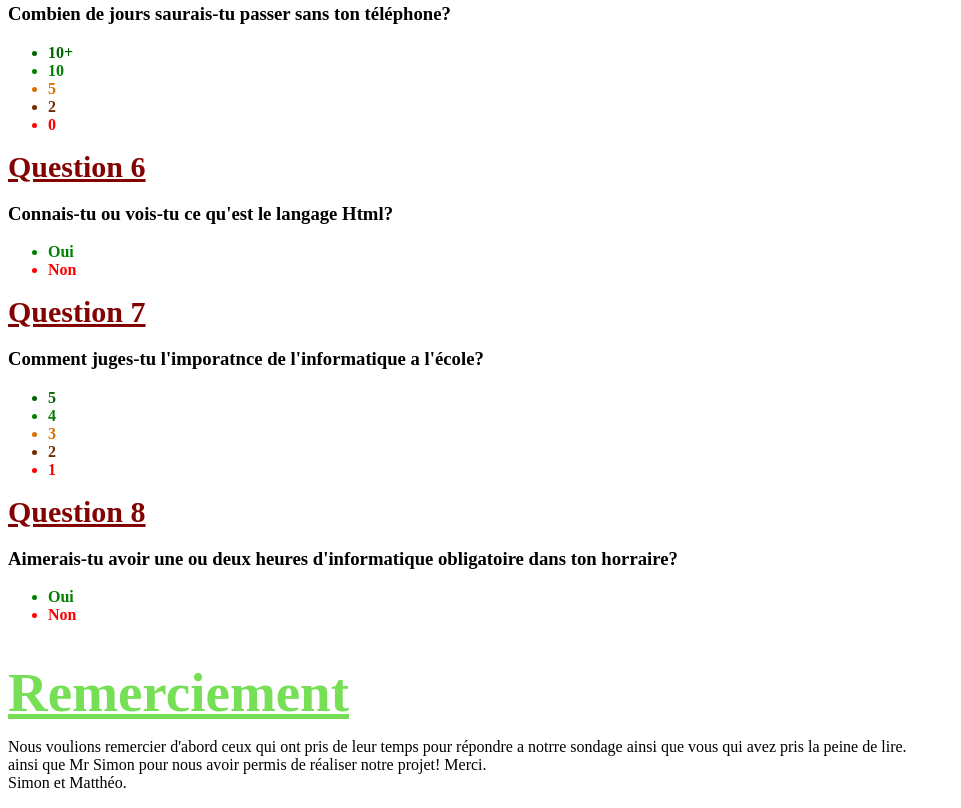
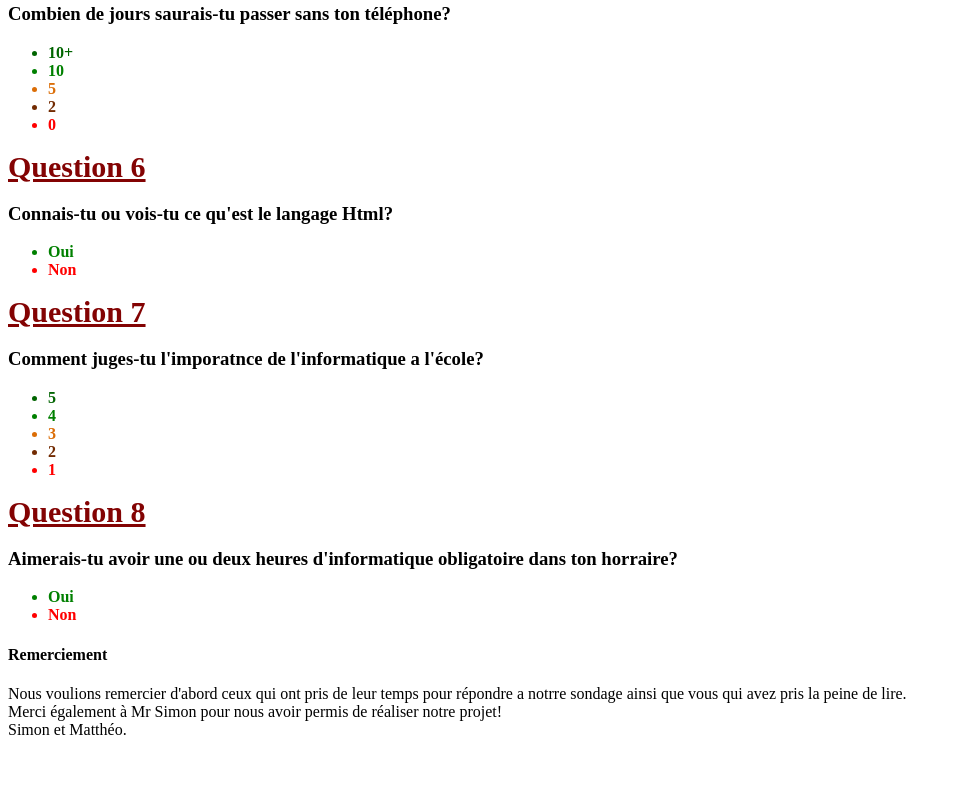
Before and after one commit to SimonCostard/Projet, a plain HTML site: page index.html in a window 1280 px wide. Shown: the part 1081-1889 px from the top of the page, without its empty margins (0-961 px from the left). After the commit the page ends 1836 px from the top, so only its background shows below. Drawn offline with Linux system fonts and the light colour scheme.

Commit message:
perfectionnement conclusion

```diff
--- a/index.html
+++ b/index.html
@@ -109,9 +109,9 @@
                 <li class="q7">Non</li>
             </ul>
 
-    <h1>Remerciement</h1>
+    <h4>Remerciement</h4>
     <p>Nous voulions remercier d'abord ceux qui ont pris de leur temps pour répondre a notrre sondage ainsi que vous qui avez pris la peine de lire.
-     </br> ainsi que Mr Simon pour nous avoir permis de réaliser notre projet! Merci.
+     </br> Merci également à Mr Simon pour nous avoir permis de réaliser notre projet!
      </br> Simon et Matthéo.</p>
 
     </body>
```
